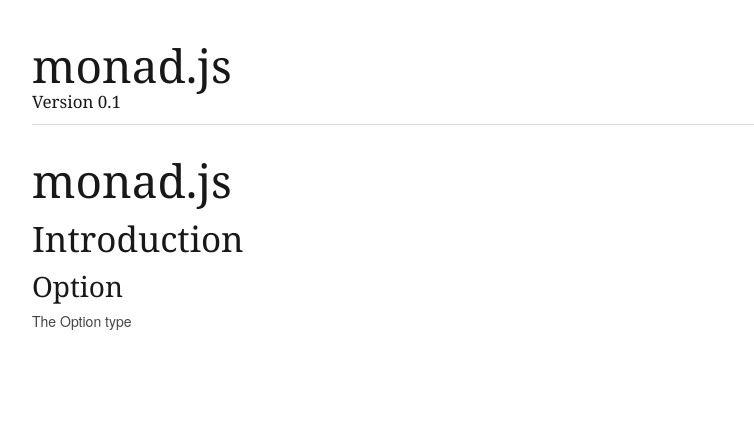
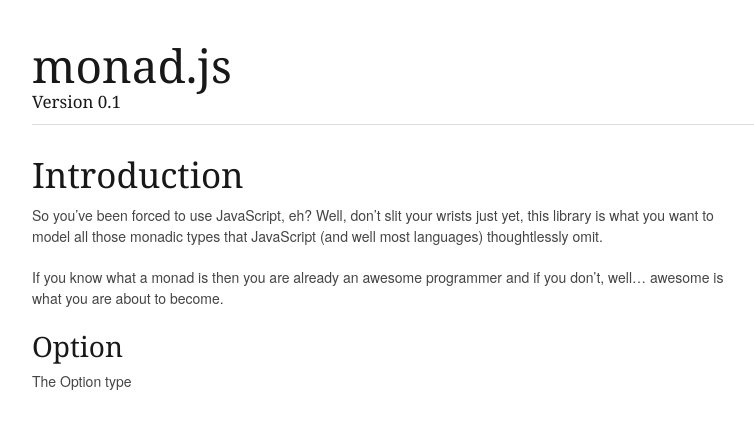
Before and after one commit to monet/monet.js, a Jekyll site: the page built from index.md, in a window 1280 px wide. Shown: the top 429 px of the page, without its empty margins (138-892 px from the left). Built offline with Jekyll 4.4.1, drawn with Linux system fonts in a browser that asks for light colours; nearby versions of some CDN libraries.

Commit message:
More doco

```diff
--- a/index.md
+++ b/index.md
@@ -5,9 +5,13 @@ version: 0.1
 dev-version: 0.1
 ---
 
-# monad.js
+## Introduction
 
-## Introduction
+So you've been forced to use JavaScript, eh? Well, don't slit your wrists just yet, this library is what you want to
+model all those monadic types that JavaScript (and well most languages) thoughtlessly omit.
+
+If you know what a monad is then you are already an awesome programmer and if you don't, well... awesome is what you are
+about to become.
 
 ### Option
 
```
